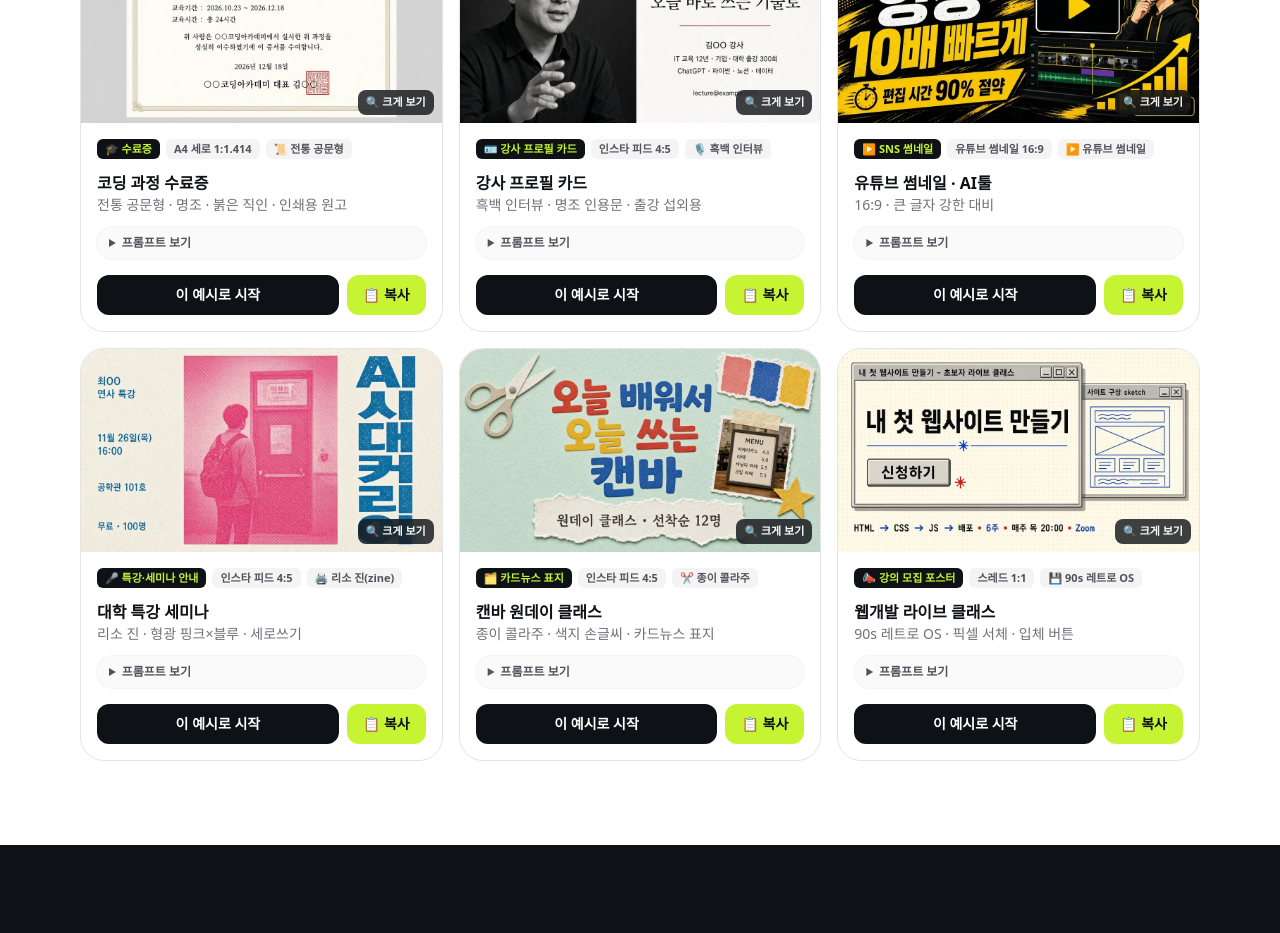
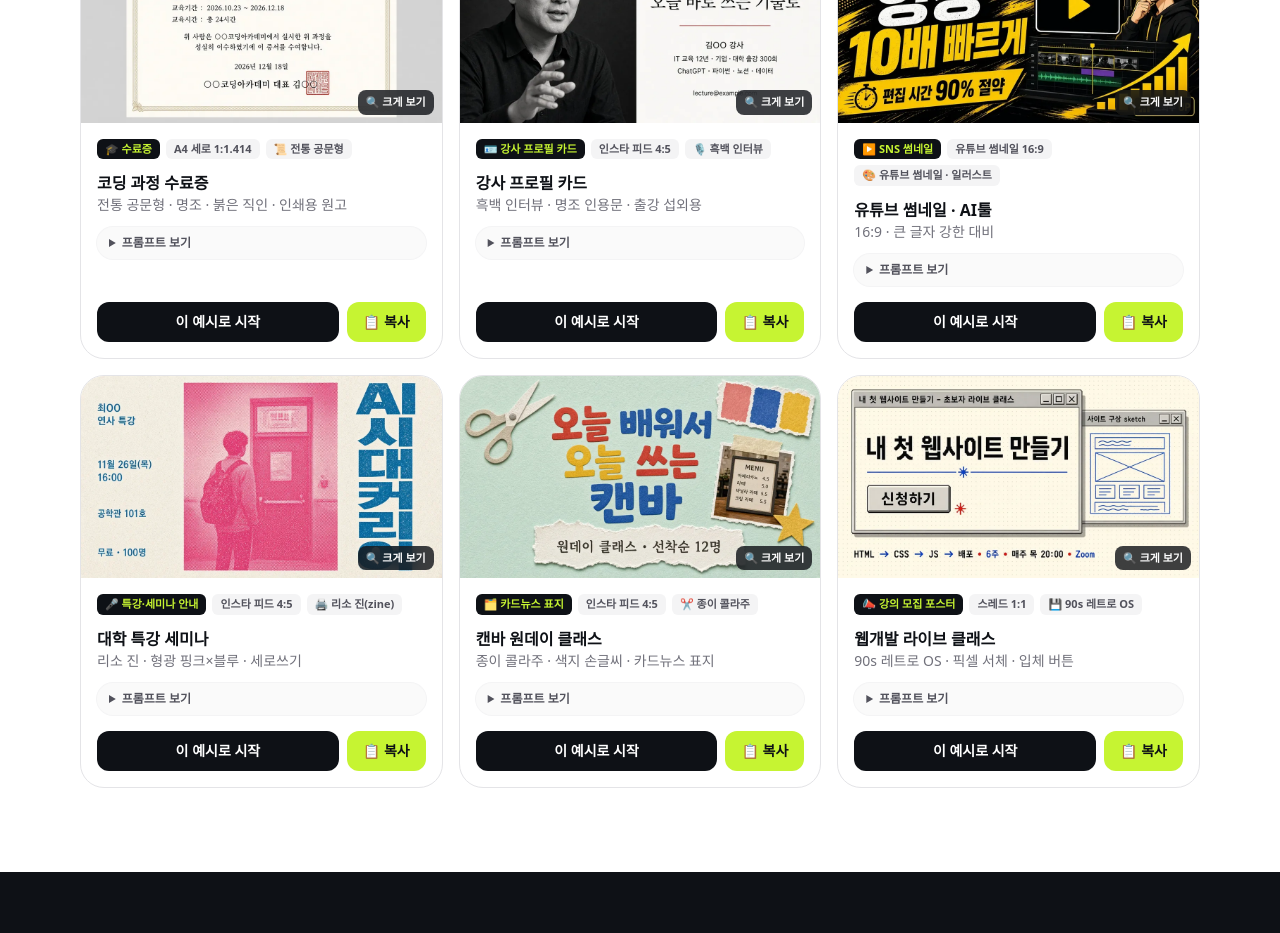
Before and after one commit to dmm-asmong/school-poster-prompt, a Next.js app: page / in a window 1280 px wide. Shown: the part 4900-5833 px from the top of the page. Built offline with nearby package versions, Linux system fonts and the light colour scheme; a web font is replaced by a local one.

Commit message:
engine: fill {B}/{A} in every style field; youtube style 실사/일러스트 variants; example uses illustration

```diff
--- a/src/data/examples.ts
+++ b/src/data/examples.ts
@@ -247,8 +247,9 @@ export const EXAMPLES: Example[] = [
       mood: "energy",
       style: "youtube",
       color: "yellow",
-      scene: "편집 타임라인이 뜬 모니터 옆에서 턱을 괴고 생각하는 안경 쓴 젊은 크리에이터, 뒤에 영상 카메라와 조명",
-      sceneEn: "a young creator with glasses, chin in hand, thinking beside a monitor showing a video-editing timeline, with a video camera and a studio light behind",
+      styleVariant: "illust",
+      scene: "안경 쓴 젊은 크리에이터 캐릭터가 턱을 괴고 생각하는 모습, 뒤에 영상 카메라와 스튜디오 조명, 재생 버튼이 뜬 화면, 편집 타임라인, 우상향 막대그래프와 화살표",
+      sceneEn: "a young creator character with glasses, chin in hand, thinking; behind him a video camera on a tripod and a studio light, a screen with a big play button, a video-editing timeline, and a rising bar chart with an upward arrow",
       info: {
         title: { mode: "exact", value: "AI 툴 5개로 영상 10배 빠르게" },
         subtitle: { mode: "exact", value: "편집 시간 90% 절약" },
--- a/src/lib/prompt.ts
+++ b/src/lib/prompt.ts
@@ -10,6 +10,7 @@ import {
   resolveStyle,
   type Label,
   type Style,
+  type StyleVariant,
 } from "@/data/options";
 import { CERT_STYLES, buildCertificatePrompt, certTexts } from "./certificate";
 import type { DayKey } from "./dates";
@@ -117,13 +118,26 @@ export function styleBadge(state: BuilderState): { emoji: string; label: string
     return state.certMockup ? { emoji: "📷", label: "홍보용 목업" } : { emoji: c.emoji, label: c.label };
   }
   const s = styleFor(state);
-  return { emoji: s.emoji ?? "", label: s.label };
+  const v = variantFor(state);
+  return v && v !== s.variants?.[0] ? { emoji: v.emoji ?? s.emoji ?? "", label: `${s.label} · ${v.label}` } : { emoji: s.emoji ?? "", label: s.label };
 }
 
-/** 프롬프트에 쓰는 스타일 (고르지 않았으면 홍보물에 맞는 기본값) */
-export function styleFor(state: BuilderState): Style {
+/** 고른 스타일의 표현 방식 (없으면 첫 번째) */
+export function variantFor(state: BuilderState): StyleVariant | undefined {
+  const base = baseStyleFor(state);
+  return base.variants?.find((v) => v.id === state.styleVariant) ?? base.variants?.[0];
+}
+
+function baseStyleFor(state: BuilderState): Style {
   const platform = byId(PLATFORMS, state.platform) ?? PLATFORMS[0];
   return resolveStyle(state.style, state.output, Boolean(platform.print));
+}
+
+/** 프롬프트에 쓰는 스타일 (고르지 않았으면 홍보물에 맞는 기본값, 표현 방식 문장까지 반영) */
+export function styleFor(state: BuilderState): Style {
+  const base = baseStyleFor(state);
+  const v = base.variants?.find((x) => x.id === state.styleVariant);
+  return v?.overrides ? { ...base, ...v.overrides } : base;
 }
 
 export function buildPrompt(state: BuilderState, lang: Lang, today: DayKey | null = null): string {
@@ -147,6 +161,7 @@ export function buildPrompt(state: BuilderState, lang: Lang, today: DayKey | nul
     .filter((x) => x !== undefined);
   const showFormat = format && output.id !== "profile" && output.id !== "certificate";
   const scene = state.scene.trim();
+  const antiAi = variantFor(state)?.avoid ?? ANTI_AI;
   const sections: string[] = [];
 
   if (lang === "ko") {
@@ -159,16 +174,16 @@ export function buildPrompt(state: BuilderState, lang: Lang, today: DayKey | nul
     sections.push(
       `디자인 브리프: ${lead}${josa(output.phrase.ko, "을", "를")} 만들어 줘. ${cert ? "실제 교육기관이 발급하는 증서 수준의 완성도로." : "한국 에이전시 디자이너가 만든 실제 캠페인 결과물처럼."} 뻔한 템플릿이 아니라 이 아트 디렉션에 맞춘 의도적인 구도로 — 스타일이 요구하지 않는 한 '왼쪽 헤드라인 + 오른쪽 이미지' 같은 흔한 분할은 피해.`,
     );
-    sections.push(`아트 디렉션: ${style.brief.ko}.${mood ? ` 톤: ${mood.label}.` : ""}`);
+    sections.push(`아트 디렉션: ${fillStyle(style.brief.ko, vars)}.${mood ? ` 톤: ${mood.label}.` : ""}`);
     sections.push(
       `캔버스: ${platform.label} ${platform.px}, 비율 ${platform.ratio}. 안전 영역: ${platform.safe.ko}.${flatPrint ? " 정면에서 본 평면 인쇄용 원고 그대로 캔버스 가장자리까지 꽉 채워 — 목업·사진·책상·원근·그림자 없음." : ""}`,
     );
     sections.push(
       `레이아웃: ${fillStyle(style.layout.ko, vars)}. 이 홍보물은 ${output.essentials.ko}. 정보 위계: ${output.hierarchy.ko}.${state.qrSlot ? " 오른쪽 아래 안전 여백 안쪽에 QR 코드를 붙일 단색 정사각형 빈칸(가짜 QR 무늬 금지)." : ""}`,
     );
-    sections.push(`타이포그래피: ${style.type.ko}. 글자와 배경의 대비는 충분히.`);
+    sections.push(`타이포그래피: ${fillStyle(style.type.ko, vars)}. 글자와 배경의 대비는 충분히.`);
     sections.push(`컬러: ${fillStyle(style.palette.ko, vars)}. (브랜드 컬러 ${color.ko}, 포인트 색 ${color.accent})`);
-    sections.push(`질감·빛: ${style.texture.ko}.`);
+    sections.push(`질감·빛: ${fillStyle(style.texture.ko, vars)}.`);
     const hero = scene
       ? scene
       : state.photoSlot
@@ -190,7 +205,7 @@ export function buildPrompt(state: BuilderState, lang: Lang, today: DayKey | nul
       `들어갈 글자(따옴표 안 한글만 그대로, 각 항목은 정확히 한 번씩, 총 ${items.length}개 — 역할 이름은 쓰지 마):\n${list}${titleAi ? `\n헤드라인은 '${topic || "강의"}'가 바로 떠오르는 더 짧고 힘 있는 한글 카피(한 줄 12자 안팎, 최대 2줄)로 다듬어도 돼. 나머지는 한 글자도 바꾸지 마.` : "\n모든 글자는 한 글자도 바꾸지 마."} 목록 밖 글자는 넣지 마 — 화면·종이·간판 속 글자는 알아볼 수 없게 흐리거나 비워 둬.`,
     );
     sections.push(`제작·품질: ${platform.print ? "인쇄용 300dpi, " : ""}완성도 높은 프로 디자인 결과물, 선명한 한글.`);
-    sections.push(`피할 것: ${ANTI_AI.ko}${extraAvoid.length ? `, ${extraAvoid.map((a) => a.label).join(", ")}` : ""}.`);
+    sections.push(`피할 것: ${antiAi.ko}${extraAvoid.length ? `, ${extraAvoid.map((a) => a.label).join(", ")}` : ""}.`);
   } else {
     const vars = { B: color.en, A: `${color.accentEn} (${color.accent})` };
     const subject = topic ? `"${topic}"` : "a practical skills topic";
@@ -201,16 +216,16 @@ export function buildPrompt(state: BuilderState, lang: Lang, today: DayKey | nul
     sections.push(
       `Design brief: Create ${lead}. ${cert ? "It should look like a real certificate issued by an established academy." : "It should look like a real campaign piece by a Korean agency designer."} Use a deliberate, non-template composition built for this art direction — avoid the generic "headline left, image right" split unless the style calls for it.`,
     );
-    sections.push(`Art direction: ${style.brief.en}.${mood ? ` Tone: ${mood.en}.` : ""}`);
+    sections.push(`Art direction: ${fillStyle(style.brief.en, vars)}.${mood ? ` Tone: ${mood.en}.` : ""}`);
     sections.push(
       `Canvas: ${platform.en}, ${platform.px}, aspect ratio ${platform.ratio}. Safe zones: ${platform.safe.en}.${flatPrint ? " Flat, front-facing printable artwork filling the canvas edge to edge — no mockup, no photo of the print, no desk, no perspective, no shadow." : ""}`,
     );
     sections.push(
       `Layout: ${fillStyle(style.layout.en, vars)}. This piece is ${output.essentials.en}. Information hierarchy: ${output.hierarchy.en}.${state.qrSlot ? " Leave an empty solid square for a QR code at bottom-right inside the safe margin (no fake QR pattern)." : ""}`,
     );
-    sections.push(`Typography: ${style.type.en}. Strong text/background contrast.`);
+    sections.push(`Typography: ${fillStyle(style.type.en, vars)}. Strong text/background contrast.`);
     sections.push(`Color: ${fillStyle(style.palette.en, vars)}. (Brand color: ${color.en}; accent: ${color.accentEn} ${color.accent}.)`);
-    sections.push(`Texture & light: ${style.texture.en}.`);
+    sections.push(`Texture & light: ${fillStyle(style.texture.en, vars)}.`);
     const hero = scene
       ? state.sceneEn.trim() || scene
       : state.photoSlot
@@ -232,7 +247,7 @@ export function buildPrompt(state: BuilderState, lang: Lang, today: DayKey | nul
       `Text to render (only the quoted Korean, verbatim, each item exactly once — ${items.length} items total; do not render the role labels):\n${list}${titleAi ? `\nThe headline may be rewritten into a shorter, punchier Korean line (about 12 characters per line, max 2 lines) that clearly signals the ${topic || "course"} topic. Keep every other item exactly as written.` : "\nDo not change any of the text."} No text outside the list — any text on screens, papers or signs in the scene must be illegible or blank.`,
     );
     sections.push(`Production: ${platform.print ? "print-ready at 300 dpi, " : ""}a finished, professional design piece with crisp Korean type.`);
-    sections.push(`Avoid: ${ANTI_AI.en}${extraAvoid.length ? `, ${extraAvoid.map((a) => a.en).join(", ")}` : ""}.`);
+    sections.push(`Avoid: ${antiAi.en}${extraAvoid.length ? `, ${extraAvoid.map((a) => a.en).join(", ")}` : ""}.`);
   }
   sections.push(`AR ${platform.ratio}`);
   return sections.join("\n");
--- a/src/lib/state.ts
+++ b/src/lib/state.ts
@@ -20,6 +20,8 @@ export type BuilderState = {
   mood: string | null;
   /** null 이면 홍보물 종류에 맞는 기본 스타일 */
   style: string | null;
+  /** 스타일 안의 표현 방식 (null 이면 그 스타일의 기본) */
+  styleVariant: string | null;
   /** 메인 장면을 직접 적을 때 (비우면 주제에 맞춰 자동) */
   scene: string;
   /** 갤러리 예시용 영어 장면 설명 (사용자가 장면을 고치면 비워요) */
@@ -84,6 +86,7 @@ export const DEFAULT_STATE: BuilderState = {
   format: "live",
   mood: "trust",
   style: null,
+  styleVariant: null,
   scene: "",
   sceneEn: "",
   swipeCue: true,
```
Also changed, not shown: src/components/builder/Steps.tsx (+13 -1 lines), src/data/options.ts (+35 -0 lines).
